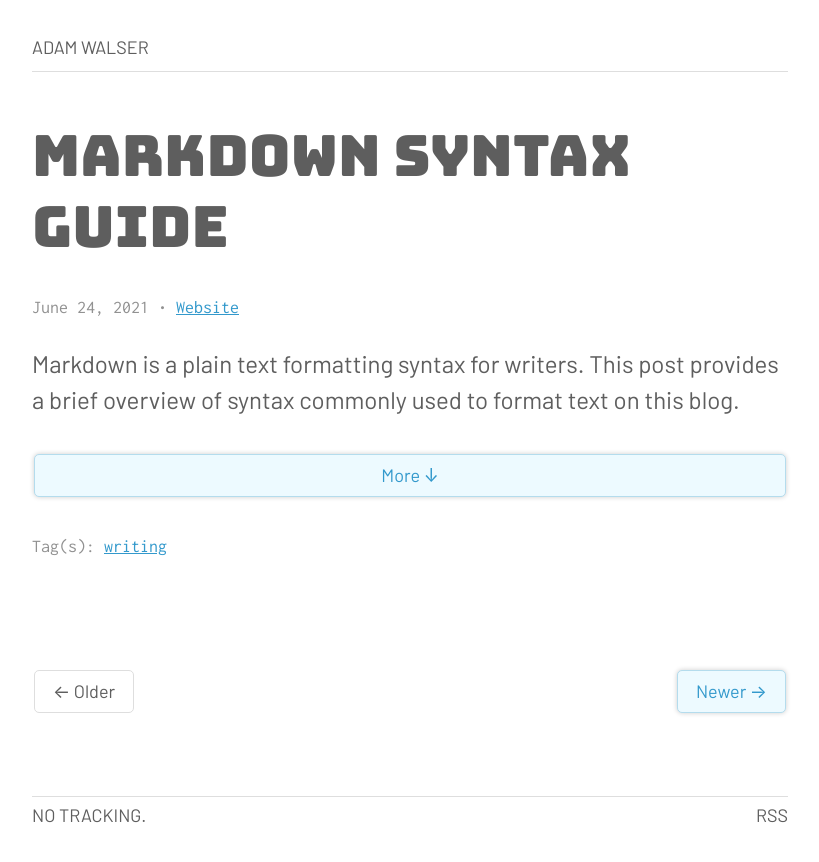
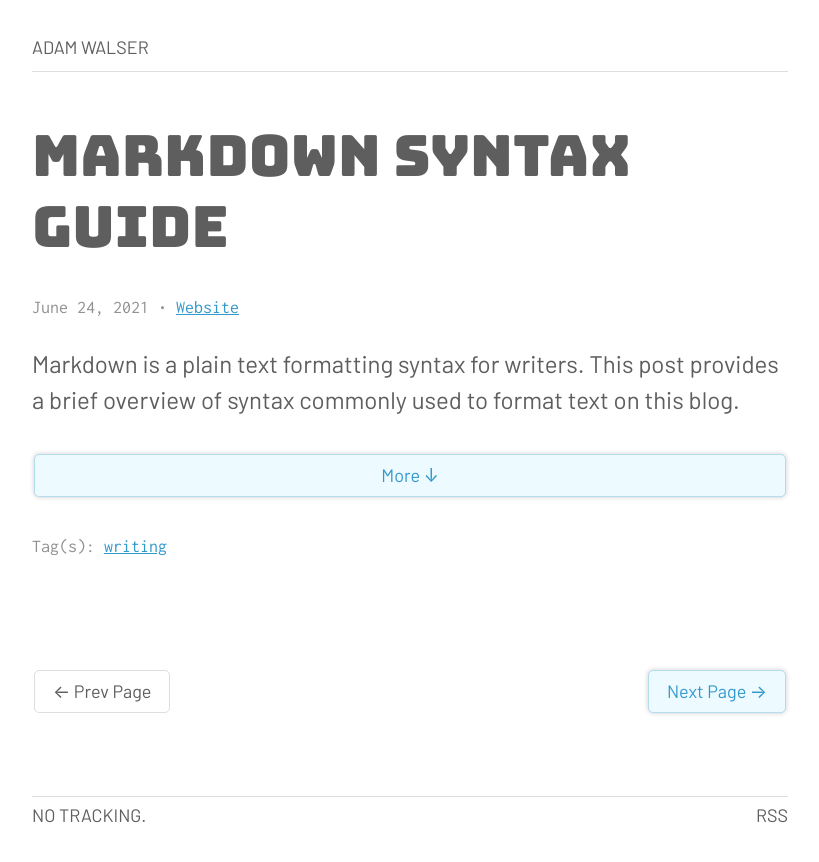
Before and after one commit to ajpwalser/ajpwalser.github.io, a Jekyll site: the page built from index.html, in a window 1280 px wide. Shown: the top 862 px of the page, without its empty margins (230-1049 px from the left). Built offline with Jekyll 4.4.1, drawn with Linux system fonts in a browser that asks for light colours; the list of posts is cut into pages by our own code.

Commit message:
Update index.html

```diff
--- a/index.html
+++ b/index.html
@@ -60,14 +60,14 @@ description: Personal blog of Adam Walser.
 {% if paginator.total_pages > 1 %}
 <div class="pagination">
    {% if paginator.previous_page %}
-   <a href="{{ paginator.previous_page_path | prepend: site.baseurl | replace: '//', '/' }}">&larr; Older</a>
+   <a href="{{ paginator.previous_page_path | prepend: site.baseurl | replace: '//', '/' }}">&#8592; Prev Page</a>
    {% else %}
-   <span>&larr; Older</span>
+   <span>&#8592; Prev Page</span>
    {% endif %}
    {% if paginator.next_page %}
-   <a href="{{ paginator.next_page_path | prepend: site.baseurl | replace: '//', '/' }}">Newer &rarr;</a>
+   <a href="{{ paginator.next_page_path | prepend: site.baseurl | replace: '//', '/' }}">Next Page &#8594;</a>
    {% else %}
-   <span>Newer &rarr;</span>
+   <span>Next Page &#8594;</span>
    {% endif %}
 </div>
 {% endif %}
```
